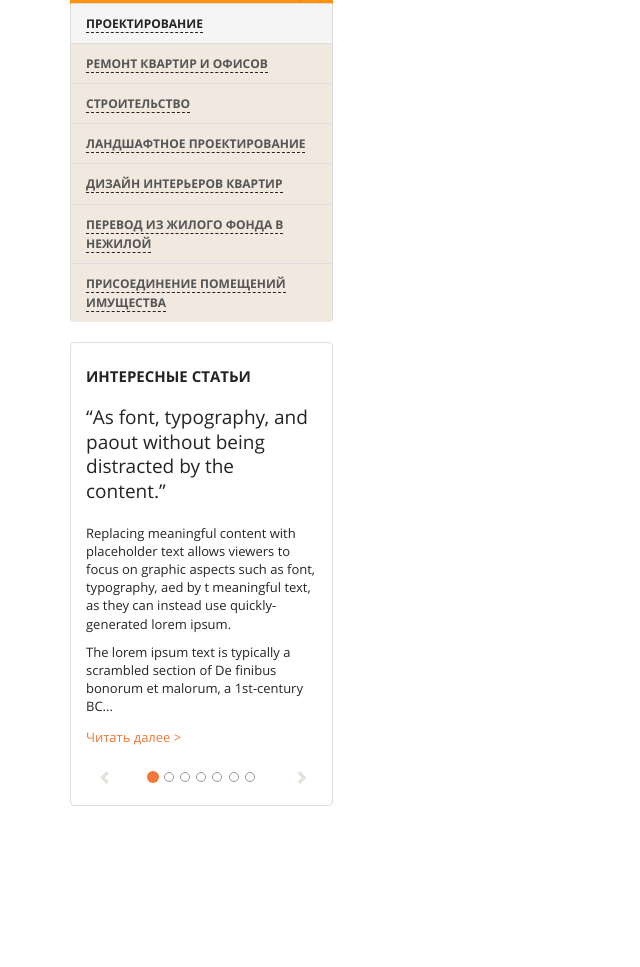
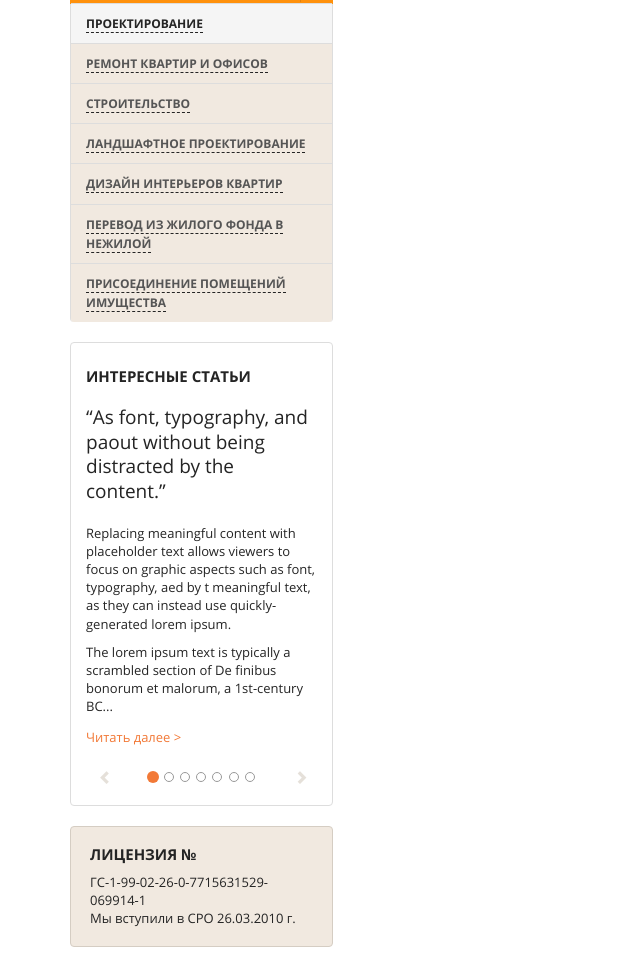
Before and after one commit to alex-teren/landing-for-real-estate-company, a plain HTML site: page _html/index.html in a window 1280 px wide. Shown: the part 1170-2137 px from the top of the page, without its empty margins (0-640 px from the left). Before the commit the page ends 1996 px from the top, so only its background shows below. Drawn offline with Linux system fonts and the light colour scheme.

Commit message:
end with sidebar, start with main content

```diff
--- a/_html/_main.css
+++ b/_html/_main.css
@@ -141,6 +141,10 @@ h1.lead, h2.lead, h3.lead, h4.lead, h5.lead, h6.lead, .h1.lead, .h2.lead, .h3.le
 	text-transform: none;
 }
 
+.h1, h1 {
+	font-family: "OpenSansRegular", sans-serif;
+}
+
 .carousel-inner {
 	margin: 20px 0;
 }
@@ -186,3 +190,16 @@ h1.lead, h2.lead, h3.lead, h4.lead, h5.lead, h6.lead, .h1.lead, .h2.lead, .h3.le
 .carousel-fade .carousel-inner .active {
 	opacity: 1;
 }
+
+.box .well h4 {
+	margin-top: 0;
+}
+
+.box .well p {
+	font-size: 13px;
+	line-height: 1.4;
+}
+
+.box .well p:last-child {
+	margin-bottom: 0px;
+}
--- a/_html/index.html
+++ b/_html/index.html
@@ -124,7 +124,10 @@
 	<section class="s_main">
 		<div class="container">
 			<div class="row">
-				<div class="col-sm-9 col-sm-push-3">123</div>
+				<div class="col-sm-9 col-sm-push-3">
+					<h1>ПЕРЕПЛАНИРОВКА ПОМЕЩЕНИЙ ПО МОСКВЕ</h1>
+
+				</div>
 				<div class="col-sm-3 col-sm-pull-9">
 					<aside class="left_side">
 						<div class="box box_search">
@@ -341,12 +344,12 @@
 
 										<div class="car_controls">
 											<a class="left carousel-control" href="#asideCarousel" role="button" data-slide="prev">
-											<span class="glyphicon glyphicon-chevron-left" aria-hidden="true"></span>
-											<span class="sr-only">Previous</span>
+												<span class="glyphicon glyphicon-chevron-left" aria-hidden="true"></span>
+												<span class="sr-only">Previous</span>
 											</a>
 											<a class="right carousel-control" href="#asideCarousel" role="button" data-slide="next">
-											<span class="glyphicon glyphicon-chevron-right" aria-hidden="true"></span>
-											<span class="sr-only">Next</span>
+												<span class="glyphicon glyphicon-chevron-right" aria-hidden="true"></span>
+												<span class="sr-only">Next</span>
 											</a>
 										</div>
 
@@ -359,8 +362,13 @@
 						</div>
 
 
-
-
+						<div class="box">
+							<div class="well">
+							<h4>ЛИЦЕНЗИЯ №</h4>
+							<p>ГС-1-99-02-26-0-7715631529-069914-1 <br>
+							Мы вступили в СРО 26.03.2010 г.</p>
+							</div>
+						</div>
 					</aside>
 				</div>
 			</div>
```
